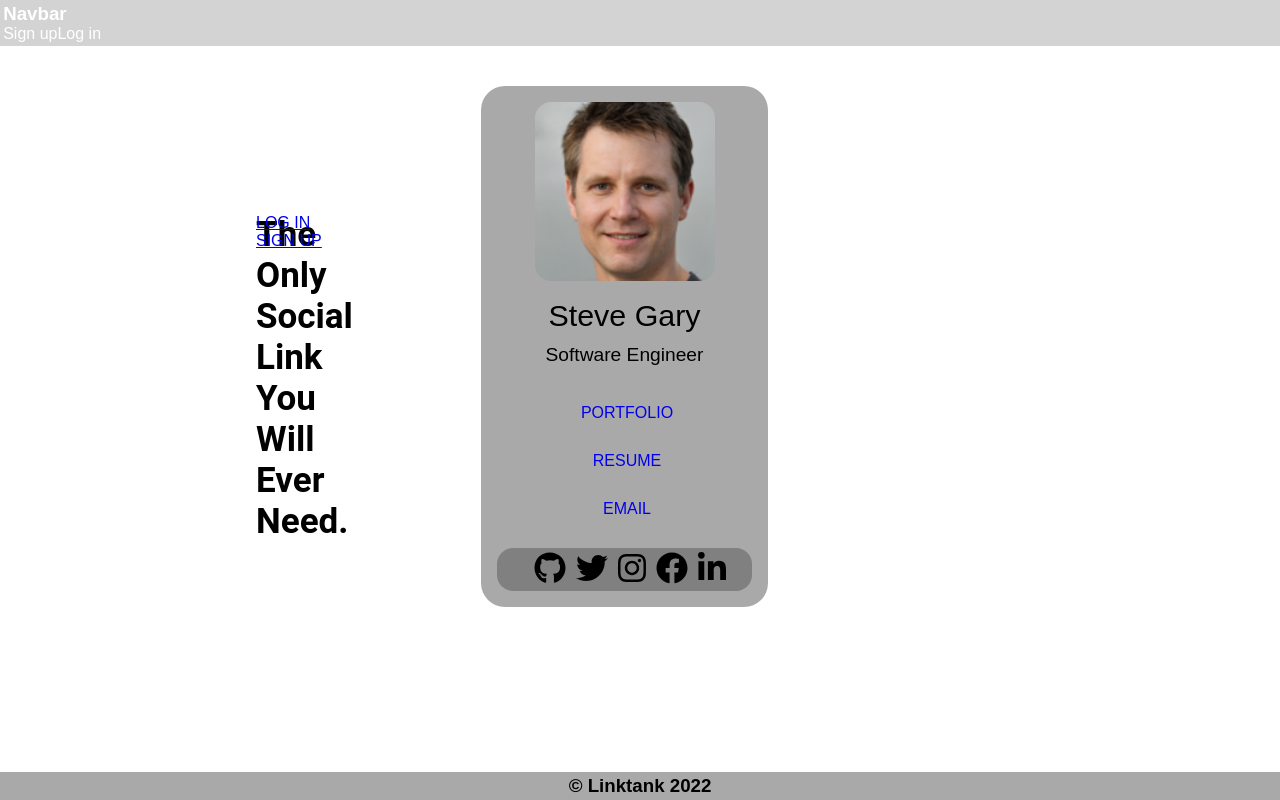
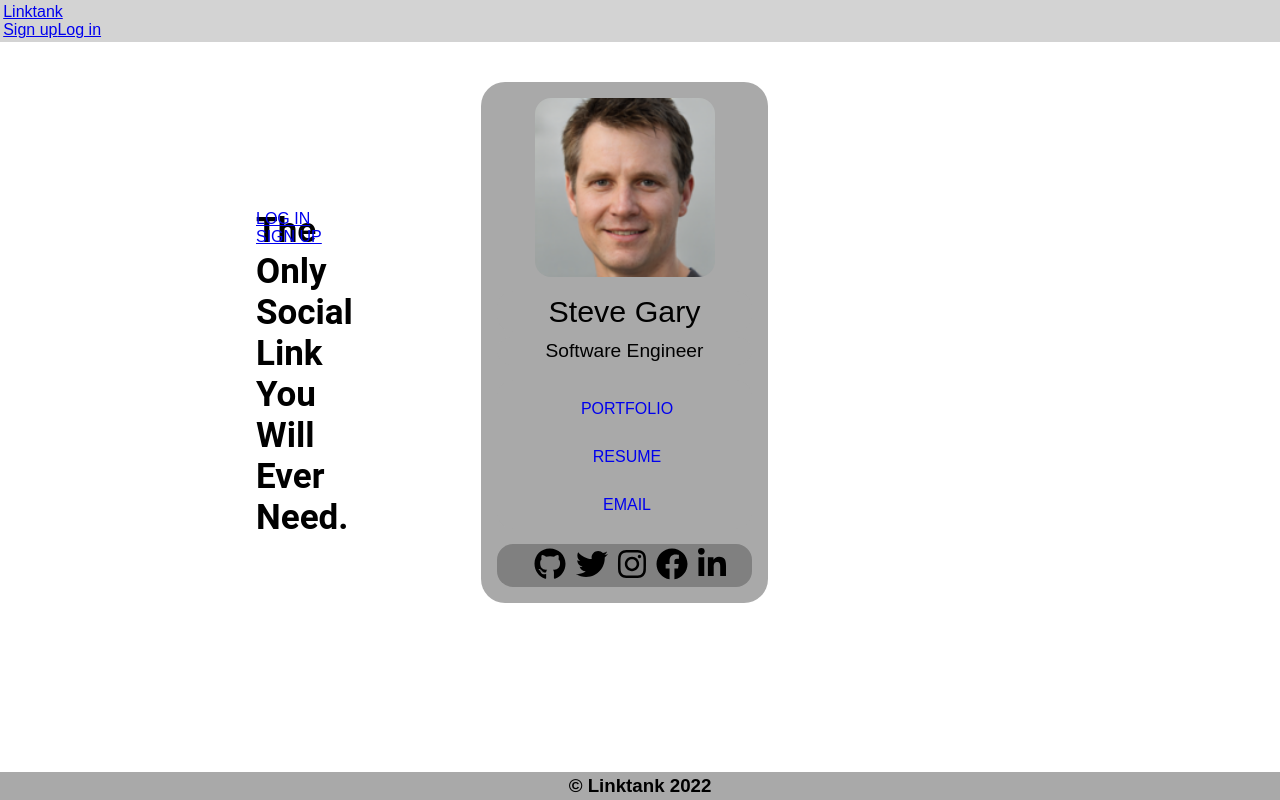
Before and after one commit to Bishop1988/linktankFrontend, a React (Create React App) app: page / in a window 1280 px wide. Built offline with nearby package versions, Linux system fonts and the light colour scheme.

Commit message:
navbar buttons reworked

```diff
--- a/src/components/Navbar.js
+++ b/src/components/Navbar.js
@@ -1,20 +1,25 @@
 import "../styles/navbar.css"
+import{Link} from 'react-router-dom'
 
-const Navbar = () => {
+const Navbar = ({user}) => {
     return (
         <div className="navbar_container">
             <div className="navbar_leftside">
-                <h3 className="navbar_title">Navbar</h3>
-                {/* {loggedin && <a className="navbar_mypage">My page</a>} This is for conditional rendering later*/}
+                <Link to={'/'} className="navbar_title">Linktank</Link>
+                {user && <Link to={`u/${user}`} className="navbar_mypage">My page</Link>}
+                {/* if there is a user (which should mean logged in) then this shows */}
             </div>
             <div className="navbar_rightside">
-                {/* {loggedin ? */}
-                <a className="navbar_button">Sign up</a>
-                <a className="navbar_button">Log in</a>
-                {/* : */}
-                {/* <a className="navbar_button>Account settings</a>"*/}
-                {/* <a className="navbar_button">Log out</a>}*/}
-                {/* again these will both be for conditional rendering later, need to know how the signing in will work properly first*/}
+                {!user?
+                    <>
+                    <Link to={"/Signup"} className="navbar_button">Sign up</Link>
+                    <Link to={'/Login'}className="navbar_button">Log in</Link>
+                    </>
+                    :
+                    <>
+                    <Link to={'/Login'} className="navbar_button">Account settings</Link>
+                    <Link to={'/Login'} className="navbar_button">Log out</Link>)</>}
+                    {/* again, conditional rendering based onif there is a logged in user */}
             </div>
         </div>
     )
```
